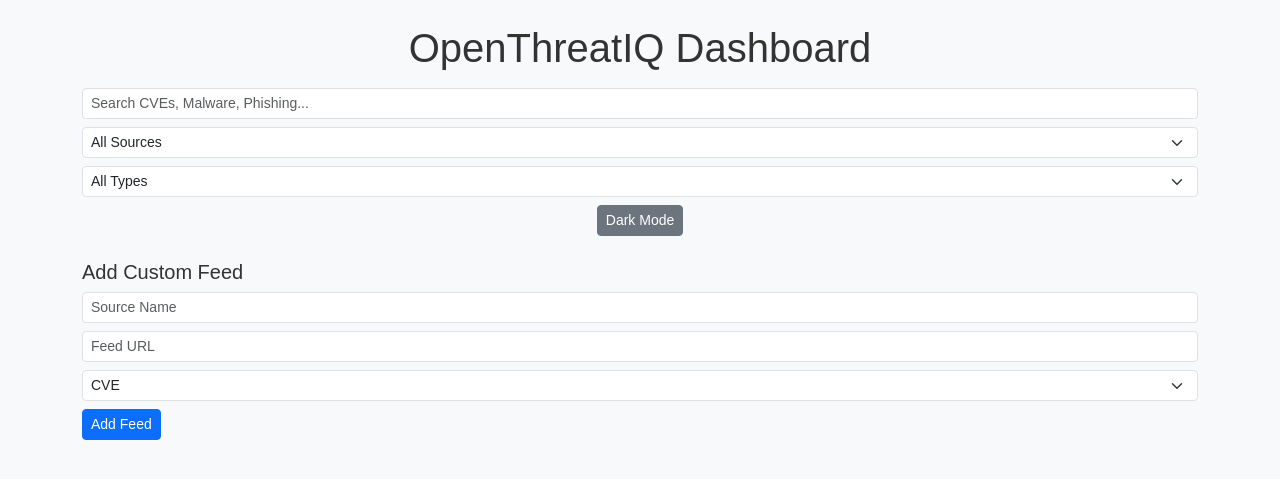
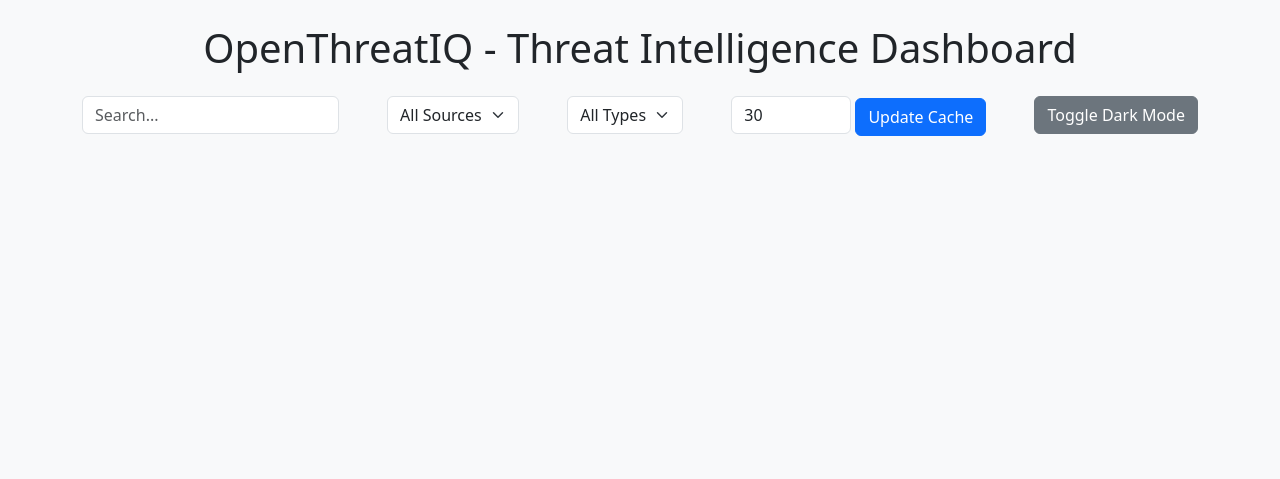
Before and after one commit to ashankobewatta/OpenThreatIQ, a Flask app: page / in a window 1280 px wide. Shown: the top 479 px of the page. Run offline with Flask 3, Linux system fonts and the light colour scheme; data that the repository does not hold is empty.

Commit message:
Update index.html

```diff
--- a/backend/templates/index.html
+++ b/backend/templates/index.html
@@ -3,47 +3,40 @@
 <head>
 <meta charset="UTF-8">
 <title>OpenThreatIQ Dashboard</title>
-    <link href="https://cdn.jsdelivr.net/npm/bootstrap@5.3.1/dist/css/bootstrap.min.css" rel="stylesheet">
-    <link rel="stylesheet" href="{{ url_for('static', filename='styles.css') }}">
+<link rel="stylesheet" href="static/styles.css">
+<link href="https://cdn.jsdelivr.net/npm/bootstrap@5.3.0/dist/css/bootstrap.min.css" rel="stylesheet">
 </head>
 <body class="bg-light">
-    <div class="container py-4">
-        <header class="d-flex flex-column align-items-center mb-4">
-            <h1 class="mb-3">OpenThreatIQ Dashboard</h1>
-            <div class="d-flex flex-wrap gap-2 w-100 justify-content-center">
-                <input type="text" id="search" class="form-control form-control-sm" placeholder="Search CVEs, Malware, Phishing...">
-                <select id="filter-source" class="form-select form-select-sm">
+<div class="container my-4">
+    <h1 class="text-center mb-4">OpenThreatIQ - Threat Intelligence Dashboard</h1>
+
+    <div class="d-flex justify-content-between mb-3 flex-wrap gap-2">
+        <div>
+            <input type="text" id="search" placeholder="Search..." class="form-control">
+        </div>
+        <div>
+            <select id="filter-source" class="form-select">
                 <option value="">All Sources</option>
             </select>
-                <select id="filter-type" class="form-select form-select-sm">
+        </div>
+        <div>
+            <select id="filter-type" class="form-select">
                 <option value="">All Types</option>
             </select>
-                <button id="dark-mode-toggle" class="btn btn-sm btn-secondary">Dark Mode</button>
         </div>
-        </header>
+        <div>
+            <input type="number" id="cache-interval" min="1" value="30" class="form-control" style="width:120px; display:inline;">
+            <button id="update-cache-btn" class="btn btn-primary">Update Cache</button>
+        </div>
+        <div>
+            <button id="dark-mode-toggle" class="btn btn-secondary">Toggle Dark Mode</button>
+        </div>
+    </div>
 
-        <!-- Add custom feed -->
-        <section class="mb-4">
-            <h5>Add Custom Feed</h5>
-            <div class="d-flex gap-2 flex-wrap">
-                <input type="text" id="custom-source" placeholder="Source Name" class="form-control form-control-sm">
-                <input type="text" id="custom-url" placeholder="Feed URL" class="form-control form-control-sm">
-                <select id="custom-type" class="form-select form-select-sm">
-                    <option value="CVE">CVE</option>
-                    <option value="Malware">Malware</option>
-                    <option value="Phishing">Phishing</option>
-                    <option value="Exploit">Exploit</option>
-                    <option value="Update">Update</option>
-                </select>
-                <button id="add-feed-btn" class="btn btn-sm btn-primary">Add Feed</button>
+    <div id="last-updated" class="mb-2 text-muted"></div>
+    <div id="cve-container" class="row row-cols-1 row-cols-md-2 row-cols-lg-3 g-3"></div>
 </div>
-        </section>
 
-        <main>
-            <div id="cve-container" class="row row-cols-1 row-cols-md-2 row-cols-lg-3 g-3"></div>
-        </main>
-    </div>
-    <script src="https://cdn.jsdelivr.net/npm/bootstrap@5.3.1/dist/js/bootstrap.bundle.min.js"></script>
-    <script src="{{ url_for('static', filename='main.js') }}"></script>
+<script src="static/main.js"></script>
 </body>
 </html>
```
Lines whose indentation alone changed are shown as unchanged.
